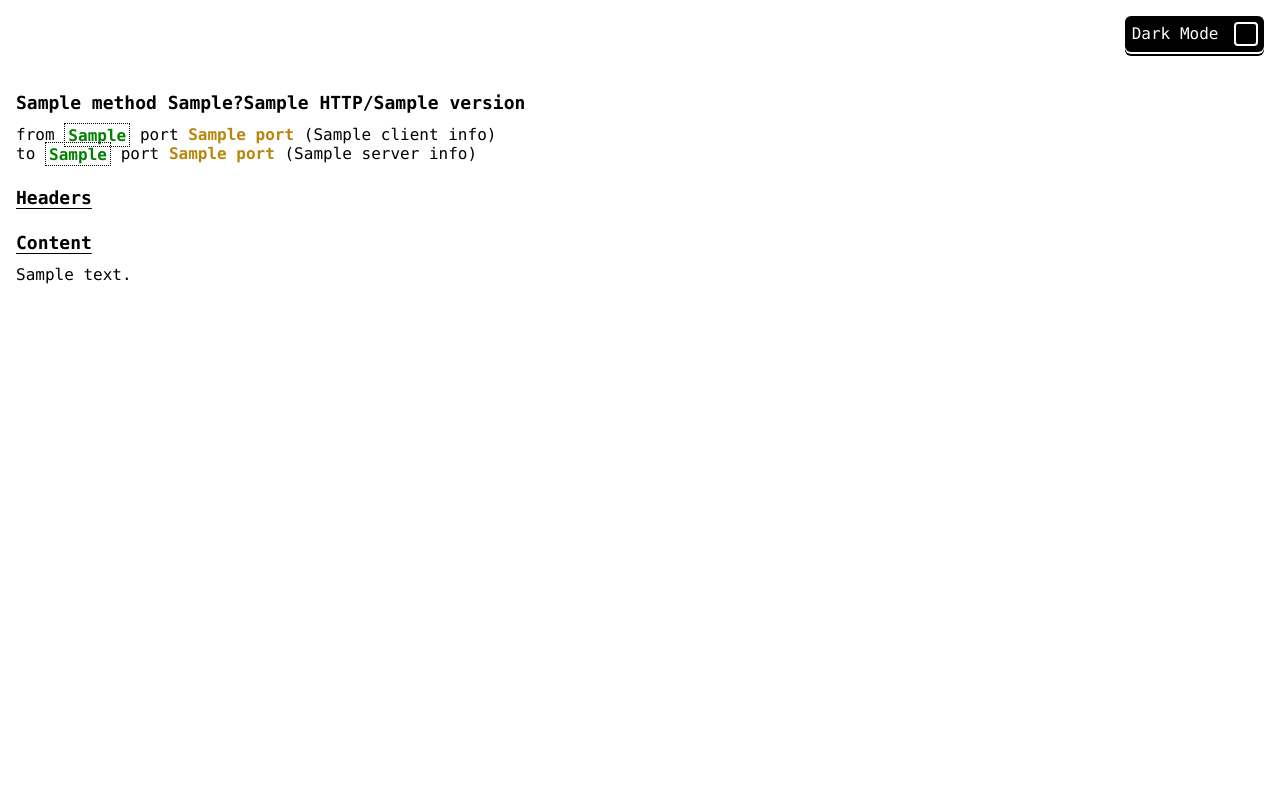
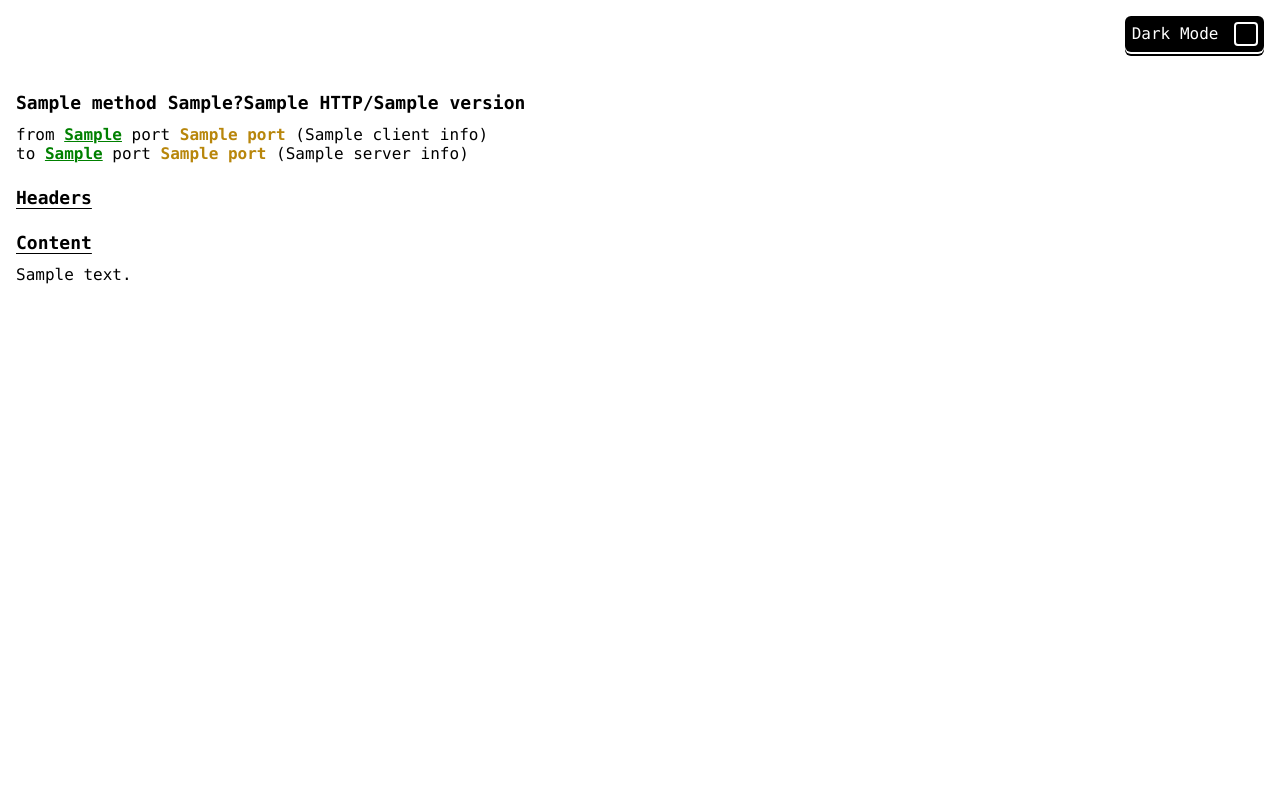
Before and after one commit to das-kaesebrot/net-echo, a FastAPI app: template resources/templates/main.j2 in a window 1280 px wide. Run offline with FastAPI, Linux system fonts and the light colour scheme; the template is opened without the code that fills it: most values are stand-ins (such as "Sample title", 1, 10 or a date in 2020).

Commit message:
only show underline for a tags

```diff
--- a/resources/static/style.css
+++ b/resources/static/style.css
@@ -181,7 +181,5 @@ label:after {
 
 a {
   color: inherit;
-  text-decoration: none;
-  border: dotted 1px var(--text);
-  padding: 0.1em 0.2em;
+  text-decoration: underline 1px;
 }
```
